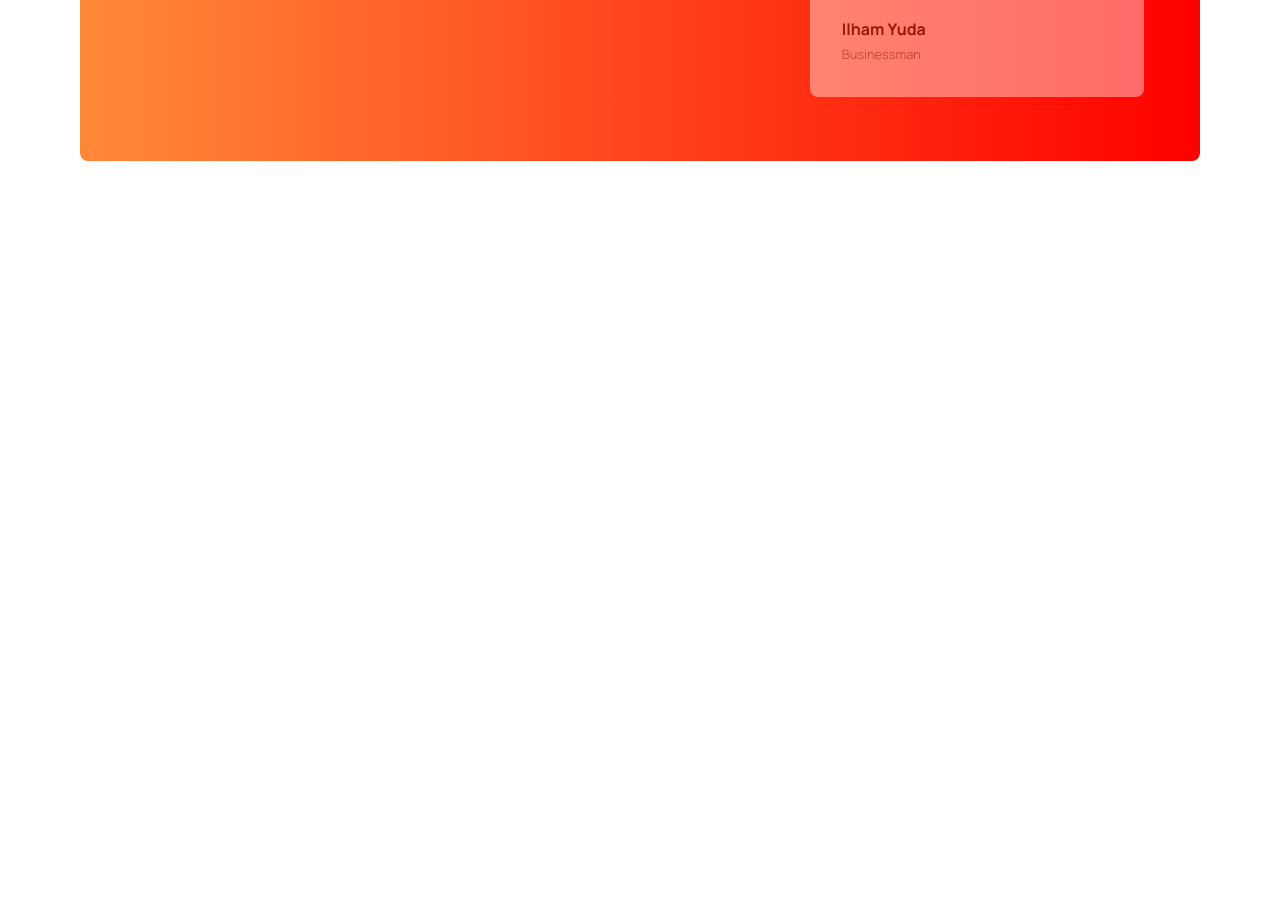
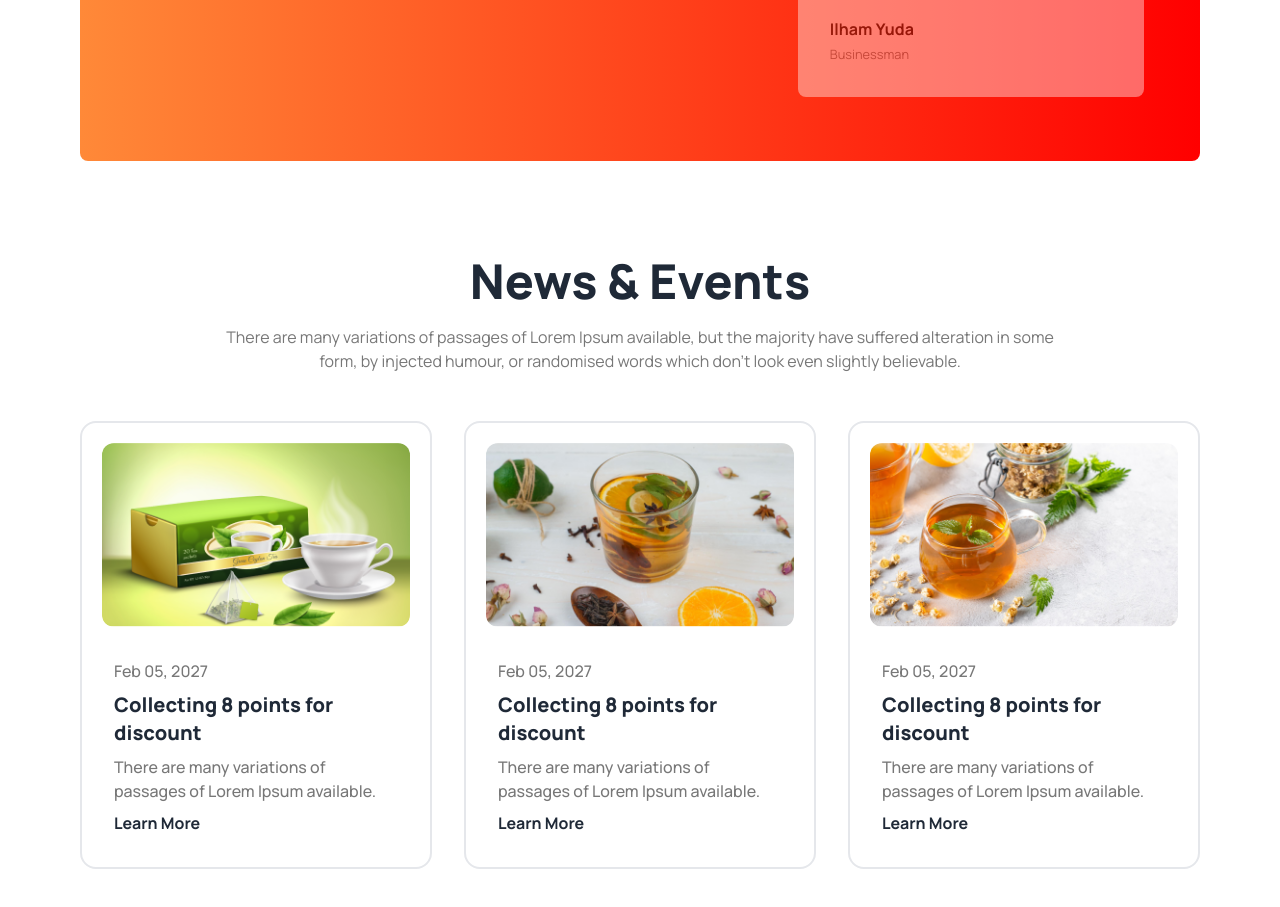
Before and after one commit to Emonmahmud52/Tea-House, a plain HTML site: page index.html in a window 1280 px wide. Shown: the part 2190-3097 px from the top of the page. Before the commit the page ends 2463 px from the top, so only its background shows below. Drawn offline with nearby package versions, Linux system fonts and the light colour scheme.

Commit message:
News and Events added

```diff
--- a/index.html
+++ b/index.html
@@ -140,7 +140,7 @@
 
       </section>
       <!-- Meet super Clients section -->
-      <section class="my-24 flex gap-28 flex-col lg:flex-row bg-gradient-to-r from-gradient-start to-gradient-end text-white px-14 py-16 rounded-lg">
+      <section class="my-24 flex gap-20 flex-col lg:flex-row bg-gradient-to-r from-gradient-start to-gradient-end text-white px-12 py-12 md:px-14 md:py-16 lg:px-14 lg:py-16 rounded-lg">
 
         <!-- Super Clients description -->
         <div class="flex justify-center items-center">
@@ -181,6 +181,58 @@
         </div>
 
       </section>
+      <!-- News & Events section -->
+      <section class="text-center my-24">
+        <div class="md:w-10/12 lg:w-9/12 mx-auto mb-12">
+          <h2 class="text-4xl md:text-5xl lg:text-5xl font-extrabold mb-5">News & Events</h2>
+          <p class="text-[#777]">There are many variations of passages of Lorem Ipsum available, but the majority have suffered alteration in some form, by injected humour, or randomised words which don't look even slightly believable. </p>
+        </div>
+        <div class="grid gap-8 grid-cols-1 lg:grid-cols-3">
+          <!-- Events card-1 -->
+          <div class="card border-2">
+            <figure class="px-5 pt-5">
+              <img src="images/news-1.png" alt="Shoes" class="rounded-xl w-full" />
+            </figure>
+            <div class="card-body text-start">
+              <date class="text-[#777] font-medium">Feb 05, 2027</date>
+              <h2 class="card-title text-xl font-extrabold">Collecting 8 points for discount</h2>
+              <p class="text-[#777] font-medium">There are many variations of passages of Lorem Ipsum available.</p>
+              <div class="card-actions">
+                <button class="font-bold">Learn More</button>
+              </div>
+            </div>
+          </div>
+          <!-- Events card-2 -->
+          <div class="card border-2">
+            <figure class="px-5 pt-5">
+              <img src="images/news-2.png" alt="Shoes" class="rounded-xl w-full" />
+            </figure>
+            <div class="card-body text-start">
+              <date class="text-[#777] font-medium">Feb 05, 2027</date>
+              <h2 class="card-title text-xl font-extrabold">Collecting 8 points for discount</h2>
+              <p class="text-[#777] font-medium">There are many variations of passages of Lorem Ipsum available.</p>
+              <div class="card-actions">
+                <button class="font-bold">Learn More</button>
+              </div>
+            </div>
+          </div>
+          <!-- Events card-3 -->
+          <div class="card border-2">
+            <figure class="px-5 pt-5">
+              <img src="images/news-3.png" alt="Shoes" class="rounded-xl w-full" />
+            </figure>
+            <div class="card-body text-start">
+              <date class="text-[#777] font-medium">Feb 05, 2027</date>
+              <h2 class="card-title text-xl font-extrabold">Collecting 8 points for discount</h2>
+              <p class="text-[#777] font-medium">There are many variations of passages of Lorem Ipsum available.</p>
+              <div class="card-actions">
+                <button class="font-bold">Learn More</button>
+              </div>
+            </div>
+          </div>
+
+        </div>
+      </section>
 
     </main>
     <footer>
```
